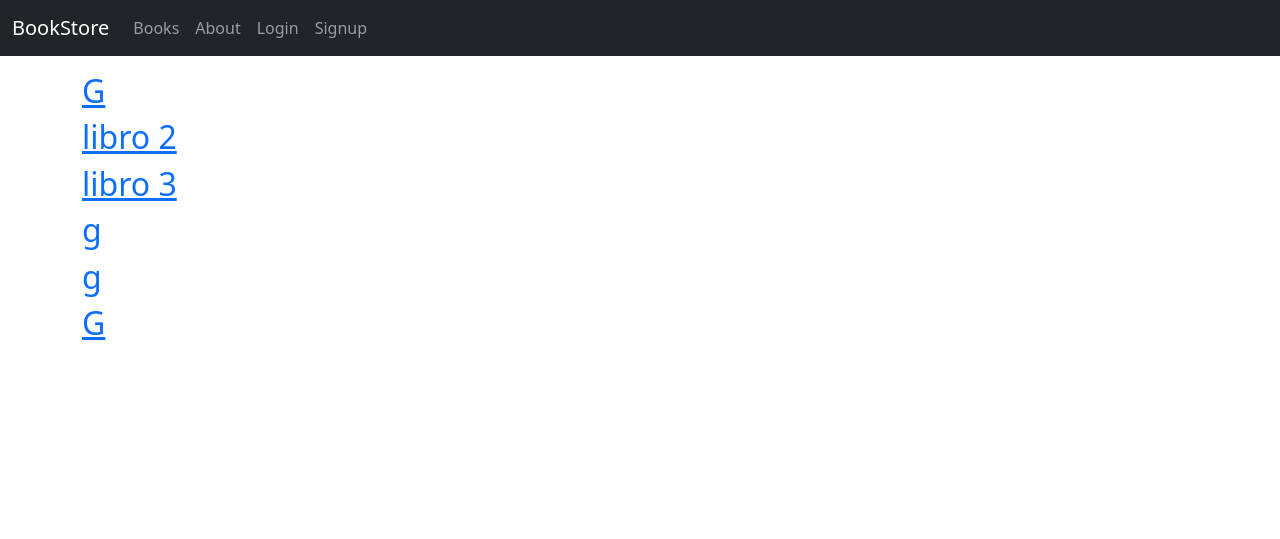
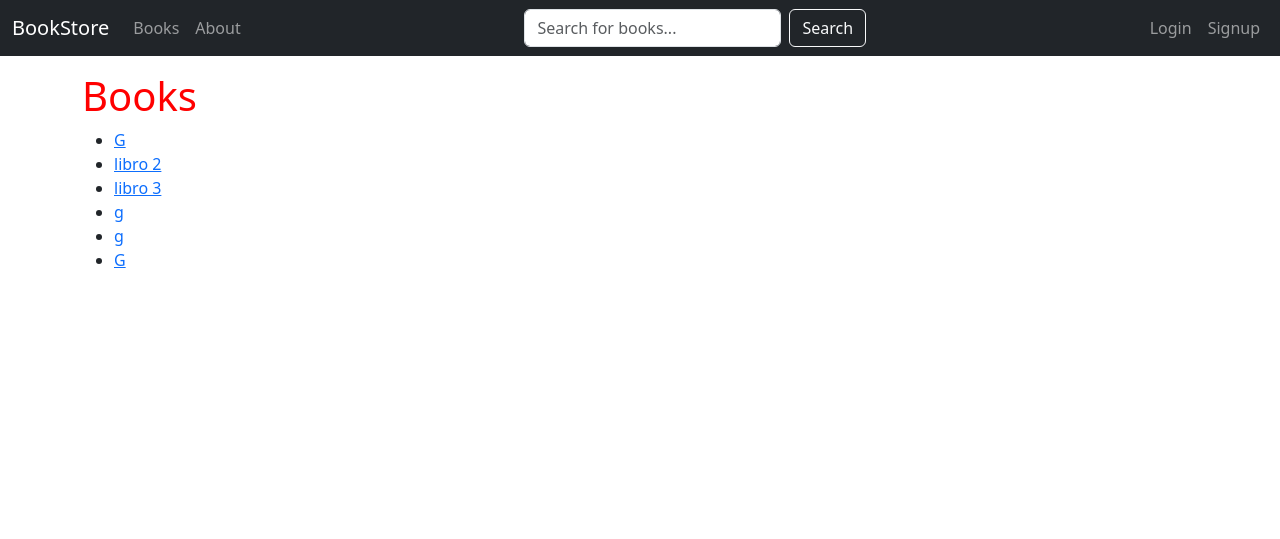
Before and after one commit to Jh0n1joe/curso_2_bookstore, a Django app: page /books/ in a window 1280 px wide. Shown: the top 539 px of the page. Run offline with Django 5.2, Linux system fonts and the light colour scheme; data comes from the database, SQL or seed files in the repository; both versions use the stored data as it was after the commit.

Commit message:
search bar

```diff
--- a/books/views.py
+++ b/books/views.py
@@ -1,12 +1,17 @@
 from django.shortcuts import render
+from django.views.generic import ListView, DetailView
 from .models import Book
-from django.views.generic import ListView, DetailView
-
-# Create your views here.
 
 class BookListView(ListView):
     model = Book
     template_name = 'books/book_list.html'
+    context_object_name = 'books'
+
+    def get_queryset(self):
+        query = self.request.GET.get('q', '')  # Obtener el término de búsqueda
+        if query:
+            return Book.objects.filter(title__icontains=query)  # Filtrar libros por título
+        return Book.objects.all()  # Si no hay búsqueda, mostrar todos los libros
 
 class BookDetailView(DetailView):
     model = Book
--- a/templates/_base.html
+++ b/templates/_base.html
@@ -34,25 +34,30 @@
             <li class="nav-item">
                 <a class="nav-link" href="{% url 'book_list' %}">Books</a>
             </li>
-
             <li class="nav-item">
                 <a class="nav-link" href="{% url 'about' %}">About</a>
             </li>
+        </ul>
 
+        <form class="d-flex" method="GET" action="{% url 'book_list' %}">
+            <input class="form-control me-2" type="search" placeholder="Search for books..." aria-label="Search" name="q" value="{{ request.GET.q }}">
+            <button class="btn btn-outline-light" type="submit">Search</button>
+        </form>
+
+        <ul class="navbar-nav ms-auto mb-2 mb-md-0">
             {% if user.is_authenticated %}
             <li class="nav-item">
                 <form action="{% url 'logout' %}" method="post">
                     {% csrf_token %}
-                <input class="nav-link" type="submit" value="Log Out">
+                    <input class="nav-link btn btn-link" type="submit" value="Log Out">
                 </form>
             </li>
             {% else %}
             <li class="nav-item">
                 <a class="nav-link" href="{% url 'login' %}">Login</a>
             </li>
-
             <li class="nav-item">
-              <a  class="nav-link" href="{% url 'signup' %}">Signup</a>
+                <a class="nav-link" href="{% url 'signup' %}">Signup</a>
             </li>
             {% endif %}
         </ul>
--- a/templates/books/book_list.html
+++ b/templates/books/book_list.html
@@ -1,10 +1,19 @@
 {% extends "_base.html" %}
 
+{% block title %}Books{% endblock title %}
+
 {% block content %}
+<h1>Books</h1>
 
-{% for book in book_list %}
-<div>
-   <h2><a href="{{ book.get_absolute_url }}">{{ book.title }}</a></h2>
-</div>
+{% if books %}
+    <ul>
+    {% for book in books %}
+        <li>
+            <a href="{% url 'book_detail' book.pk %}">{{ book.title }}</a>
+        </li>
     {% endfor %}
+    </ul>
+{% else %}
+    <p>No books found.</p>
+{% endif %}
 {% endblock content %}
```
Also changed, not shown: db.sqlite3, templates/books/book_search_results.html (added). Lines whose indentation alone changed are shown as unchanged.
